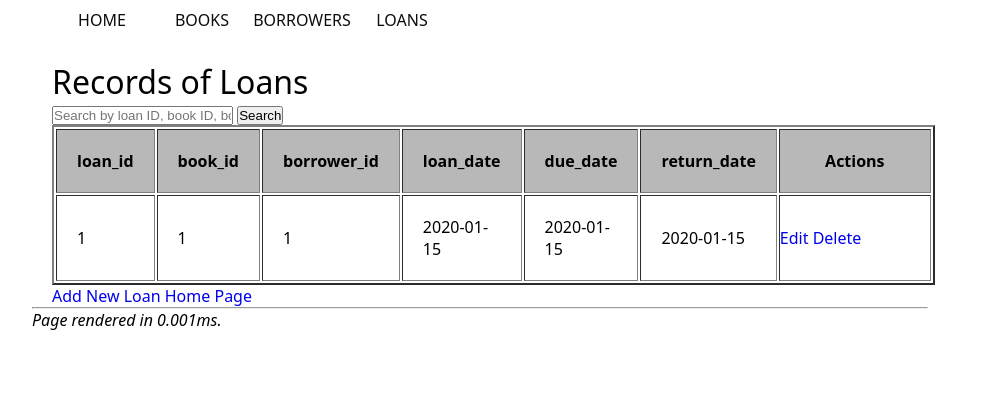
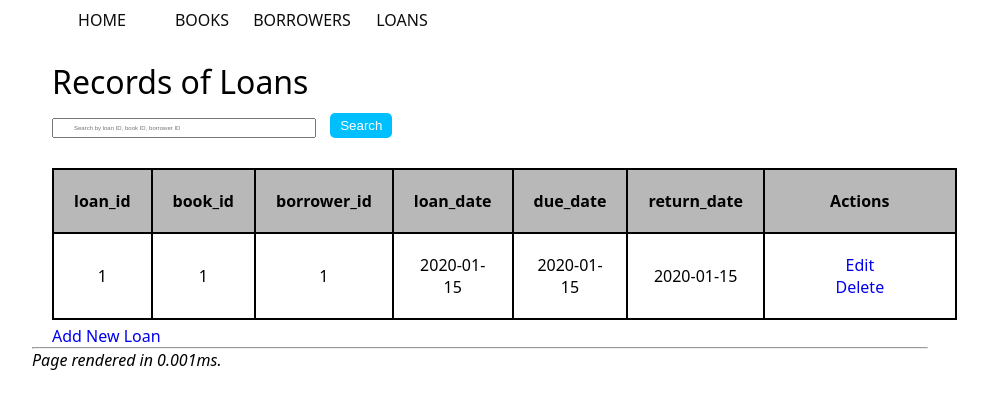
Before and after one commit to soopyc/ascnsa-group, a Flask app: page /loans in a window 1280 px wide. Shown: the top 409 px of the page, without its empty margins (160-1148 px from the left). Run offline with Flask 3, Linux system fonts and the light colour scheme; tables that the repository leaves empty hold one stand-in row (values such as "Sample post").

Commit message:
chore: merge miruku
Co-authored-by: Miruku0624 <lauwaihungharry@gmail.com>

```diff
--- a/library_app/templates/loans.html
+++ b/library_app/templates/loans.html
@@ -2,16 +2,68 @@
 {% block title %}loans{% endblock %}
 {% block extra_css %}
     <style>
-	 .action-cell {
-        min-width: 150px;
-    }
+	.action-cell {
+		min-width: 150px;
+	}
 
+	table * {
+		padding: 20px;
+		text-align: center;
+	}
+
+	table td, table th {
+		border: 2px solid black;
+	}
+
+	table {
+		margin-top: 30px;
+		margin-bottom: 5px;
+		border: 2px solid black;
+		border-collapse: collapse;
+	}
+
+	.search-form {
+		margin-bottom: 10px
+	}
+
+	.search-input {
+		padding: 5px 20px;
+		font-size: 0.3em;
+		min-width: 220px;
+		margin-right: 10px;
+	}
+
+	.search-btn {
+		padding: 5px 10px;
+		border-radius: 5px;
+		border: none;
+		background-color: rgb(0, 191, 255);
+		color: white;
+	}
+
+		.search-btn:hover {
+			cursor: pointer;
+			background-color: rgba(0, 191, 255, 0.8);
+		}
+
+		.search-btn:active {
+			cursor: pointer;
+			background-color: rgba(0, 191, 255, 0.6);
+		}
+
+	.search-btn {
+		background-color: rgba(0, 191, 255);
+	}
+
+	.add-loan:hover {
+		text-decoration: underline;
+	}
     </style>
 {% endblock %}
 {% block body %}
     <!--search box-->
     <div class="container">
-        <h1>Records of Loans</h1>
+        <h1 style="margin-bottom: 10px;">Records of Loans</h1>
         <div class="search-box">
             <form action="/loans" method="GET" class="search-form">
                 <input type="text"
@@ -22,30 +74,28 @@
                 <button type="submit" class="search-btn">Search</button>
             </form>
         </div>
-        <table border = "2";>
+        <table>
             <thead>
                 <!--display the attribubes of table-->
                 <tr style="background-color: #b9b8b8">
-                    <th style="padding: 20px;">loan_id</th>
-                    <th style="padding: 20px;">book_id</th>
-                    <th style="padding: 20px;">borrower_id</th>
-                    <th style="padding: 20px;">loan_date</th>
-                    <th style="padding: 20px;">due_date</th>
-                    <th style="padding: 20px;">return_date</th>
-                    <th style="padding: 20px;">Actions</th>
-                    <!--  Actions column -->
-                </tr>
-            </thead>
-            {% for loan in loans %}
-                <tbody>
-                    <tr>
-                        <!--display all the records-->
-                        <td style="padding: 20px;">{{ loan.loan_id }}</td>
-                        <td style="padding: 20px;">{{ loan.book_id }}</td>
-                        <td style="padding: 20px;">{{ loan.borrower_id }}</td>
-                        <td style="padding: 20px;">{{ loan.loan_date }}</td>
-                        <td style="padding: 20px;">{{ loan.due_date }}</td>
-                        <td style="padding: 20px;">
+                    <th ">loan_id</th>
+                    <th ">book_id</th>
+                    <th ">borrower_id</th>
+                    <th ">loan_date</th>
+                    <th ">due_date</th>
+                    <th ">return_date</th>
+                    <th ">Actions</th>  <!--  Actions column --> </tr>  </thead>
+                {% for loan in loans %}
+                    <tbody> <tr> <!--display all the records-->
+                        <td ">
+                        {{ loan.loan_id }}</td>
+                        <td ">{{ loan.book_id }}</td>
+                        <td ">
+                        {{ loan.borrower_id }}</td>
+                        <td ">{{ loan.loan_date }}</td>
+                        <td ">
+                        {{ loan.due_date }}</td>
+                        <td ">
                             {% if loan.return_date %}
                                 {{ loan.return_date }}
                             {% else %}
@@ -63,9 +113,7 @@
         </table>
         <div>
             <!--Create new loan  button-->
-            <a href="{{ url_for('loans.create_loans') }}">Add New Loan</a>
-            <!-- home button -->
-            <a href="/">Home Page</a>
+            <a class="add-loan" href="{{ url_for('loans.create_loans') }}">Add New Loan</a>
         </div>
     </div>
 </div>
```
Also changed, not shown: library_app/templates/books_list.html (+61 -1 lines), library_app/templates/borrowers.html (+65 -21 lines).
